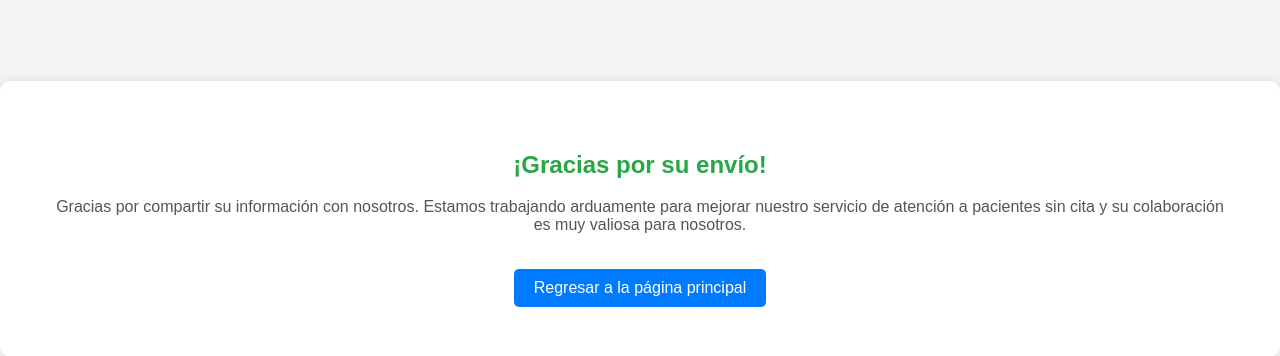
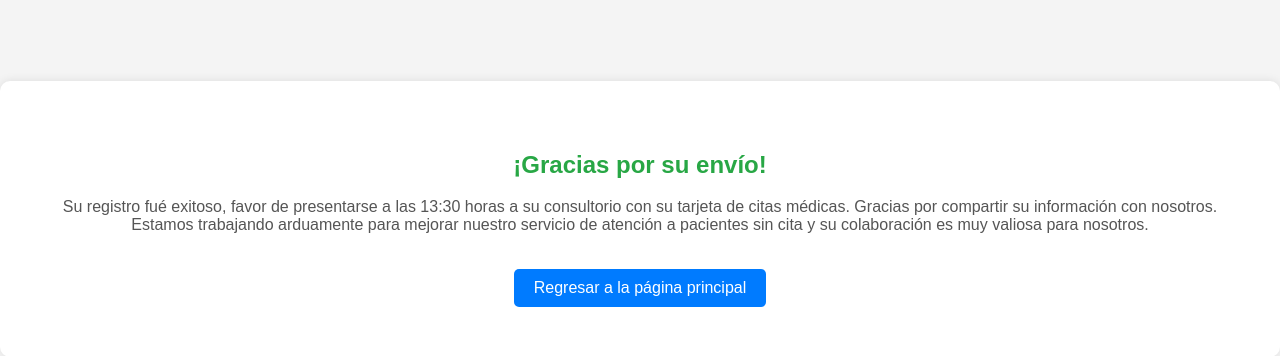
Before and after one commit to yosoyelquesoy/Espontaneos_UMF4, a Flask app: page /thankyou in a window 1280 px wide. Shown: the part 181-537 px from the top of the page. Run offline with Flask 2, Linux system fonts and the light colour scheme.

Commit message:
Actualización del mensaje de gracias

```diff
--- a/templates/thankyou.html
+++ b/templates/thankyou.html
@@ -49,7 +49,7 @@
 <body>
     <div class="container">
         <h2>¡Gracias por su envío!</h2>
-        <p>Gracias por compartir su información con nosotros. Estamos trabajando arduamente para mejorar nuestro servicio de atención a pacientes sin cita y su colaboración es muy valiosa para nosotros.</p>
+        <p>Su registro fué exitoso, favor de presentarse a las 13:30 horas a su consultorio con su tarjeta de citas médicas. Gracias por compartir su información con nosotros. Estamos trabajando arduamente para mejorar nuestro servicio de atención a pacientes sin cita y su colaboración es muy valiosa para nosotros.</p>
         <button onclick="goHome()">Regresar a la página principal</button>
     </div>
 
```
